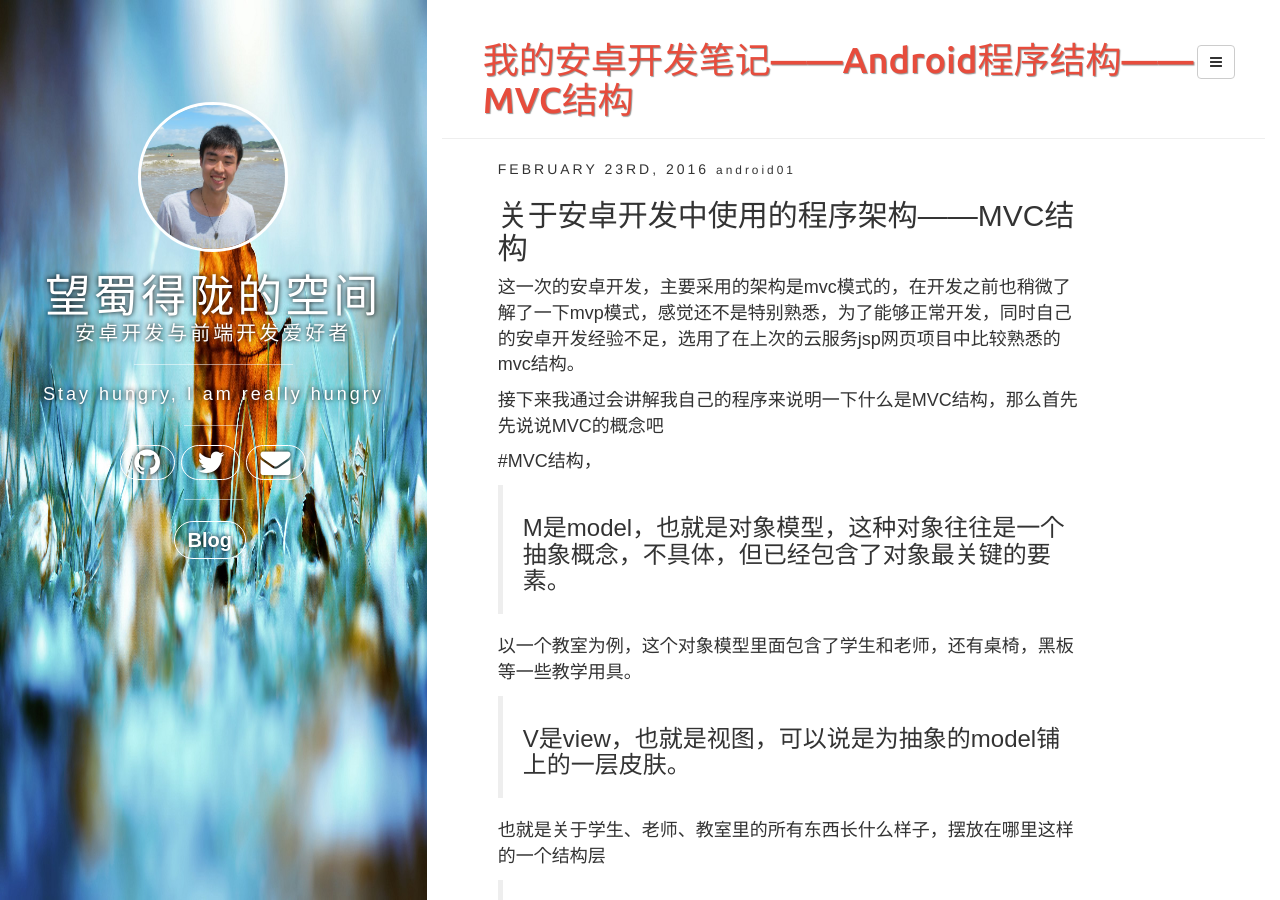
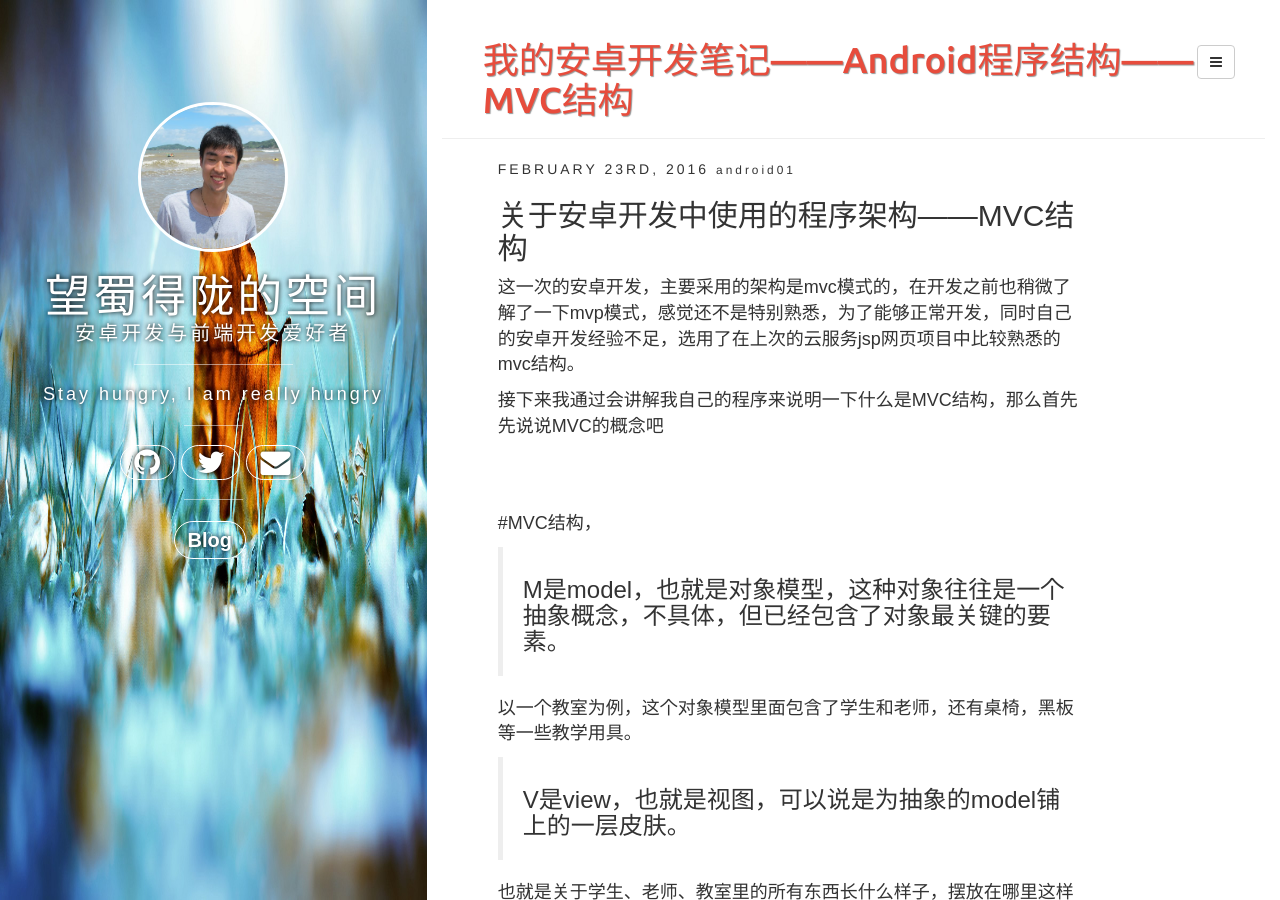
Before and after one commit to Sheldon-Yin/Sheldon-Yin.github.io, a Jekyll site: the page built from _posts/2016-02-23-android-01.md, in a window 1280 px wide and 900 px high. Built offline with Jekyll 4.4.1, drawn with Linux system fonts in a browser that asks for light colours; nearby versions of some CDN libraries; comment, search, counter and statistics services are not loaded.

Commit message:
Android-01 new

```diff
--- a/_posts/2016-02-23-android-01.md
+++ b/_posts/2016-02-23-android-01.md
@@ -15,7 +15,7 @@
 接下来我通过会讲解我自己的程序来说明一下什么是MVC结构，那么首先先说说MVC的概念吧
 
 
-
+<br/><br/>
 
 #MVC结构，
 
@@ -42,7 +42,7 @@
 * 等到bugfix的阶段，各个方面都有可能出现问题，就需要根据不同的内容来进行修改。
 
 
-
+<br/><br/>
 
 
 
@@ -57,7 +57,7 @@
 
 
 
-
+<br/><br/>
 
 
 
@@ -72,7 +72,7 @@
 
 
 
-
+<br/><br/>
 
 
 然后就是res文件夹下的东西了，这里面的东西就主要负责view也即是视图。
@@ -93,7 +93,7 @@
 首先是model，关注这样的行为，在用户那边，想要看到关注者的名字、头像、年龄、关注时间。因此我们这个model主要是为了用来给view来显示的，同时需要对这个关注者进行操作，则需要知道关注者的id，因此我们的model就如下。
 
 
-
+<br/><br/>
 
 
 
@@ -109,7 +109,7 @@
 }
 ~~~
 
-
+<br/><br/>
 
 
 
@@ -123,7 +123,7 @@
 
 
 
-
+<br/><br/>
 
 activiy_my_gather:
 
@@ -170,7 +170,7 @@
 
 
 
-
+<br/><br/>
 而每一个关注的用户都是一个小块，需要显示在上面的listview中，
 item_gather_view:
 
@@ -218,7 +218,7 @@
 
 
 
-
+<br/><br/>
 
 
 
@@ -233,7 +233,7 @@
 这时候我们来看一下controller的代码：
 
 GatherMeActivity：
-
+<br/><br/>
 
 ~~~java
 public class GatherMeActivity  extends Activity implements View.OnClickListener {
@@ -303,11 +303,7 @@
 }
 ~~~
 
-
-
-
-
-
+<br/><br/><br/>
 
 
 我们注意到几个业务逻辑相关的函数。onCreate负责初始化界面。getMyGather负责接收关注者的数据数组。由于使用了listview，所以我们需要adapter来接收数据，生成每一个小块的view后，再填到主列表界面中去。
```
